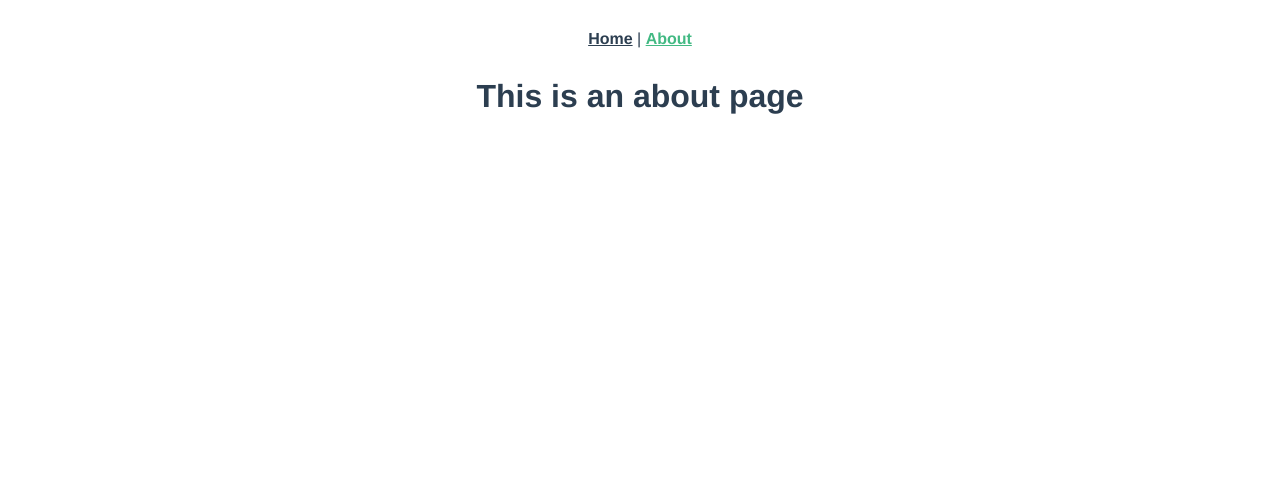
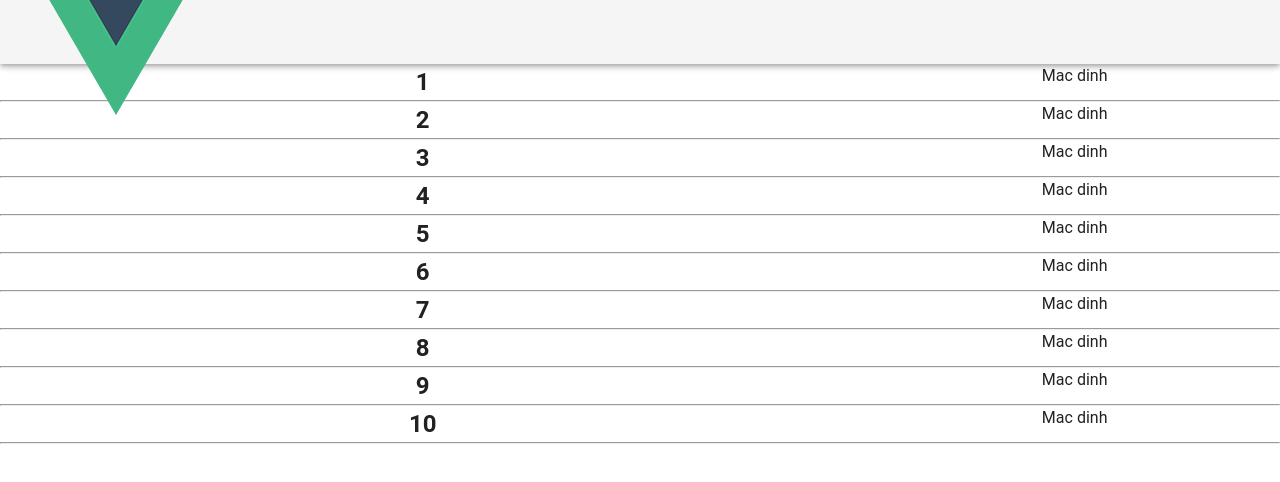
Before and after one commit to Maicntt2k60/vue, a Vue app in the folder front-end/: page /about in a window 1280 px wide. Shown: the top 482 px of the page. Built offline with nearby package versions, Linux system fonts and the light colour scheme.

Commit message:
commit create component

```diff
--- a/front-end/package.json
+++ b/front-end/package.json
@@ -17,7 +17,6 @@
   },
   "devDependencies": {
     "@vue/cli-plugin-babel": "~4.5.0",
-    "@vue/cli-plugin-eslint": "~4.5.0",
     "@vue/cli-plugin-router": "~4.5.0",
     "@vue/cli-service": "~4.5.0",
     "babel-eslint": "^10.1.0",
--- a/front-end/src/App.vue
+++ b/front-end/src/App.vue
@@ -1,32 +1,16 @@
 <template>
   <div id="app">
-    <div id="nav">
-      <router-link to="/">Home</router-link> |
-      <router-link to="/about">About</router-link>
-    </div>
-    <router-view/>
+    <default-layout>
+      <router-view/>
+    </default-layout>
   </div>
 </template>
+<script>
+import DefaultLayout from "@/layout/DefaultLayout";
+export default {
+  components: {DefaultLayout}
+}
+</script>
+<style>
 
-<style>
-#app {
-  font-family: Avenir, Helvetica, Arial, sans-serif;
-  -webkit-font-smoothing: antialiased;
-  -moz-osx-font-smoothing: grayscale;
-  text-align: center;
-  color: #2c3e50;
-}
-
-#nav {
-  padding: 30px;
-}
-
-#nav a {
-  font-weight: bold;
-  color: #2c3e50;
-}
-
-#nav a.router-link-exact-active {
-  color: #42b983;
-}
 </style>
--- a/front-end/src/components/HelloWorld.vue
+++ /dev/null
@@ -1,59 +0,0 @@
-<template>
-  <div class="hello">
-    <h1>{{ msg }}</h1>
-    <p>
-      For a guide and recipes on how to configure / customize this project,<br>
-      check out the
-      <a href="https://cli.vuejs.org" target="_blank" rel="noopener">vue-cli documentation</a>.
-    </p>
-    <h3>Installed CLI Plugins</h3>
-    <ul>
-      <li><a href="https://github.com/vuejs/vue-cli/tree/dev/packages/%40vue/cli-plugin-babel" target="_blank" rel="noopener">babel</a></li>
-      <li><a href="https://github.com/vuejs/vue-cli/tree/dev/packages/%40vue/cli-plugin-router" target="_blank" rel="noopener">router</a></li>
-      <li><a href="https://github.com/vuejs/vue-cli/tree/dev/packages/%40vue/cli-plugin-eslint" target="_blank" rel="noopener">eslint</a></li>
-    </ul>
-    <h3>Essential Links</h3>
-    <ul>
-      <li><a href="https://vuejs.org" target="_blank" rel="noopener">Core Docs</a></li>
-      <li><a href="https://forum.vuejs.org" target="_blank" rel="noopener">Forum</a></li>
-      <li><a href="https://chat.vuejs.org" target="_blank" rel="noopener">Community Chat</a></li>
-      <li><a href="https://twitter.com/vuejs" target="_blank" rel="noopener">Twitter</a></li>
-      <li><a href="https://news.vuejs.org" target="_blank" rel="noopener">News</a></li>
-    </ul>
-    <h3>Ecosystem</h3>
-    <ul>
-      <li><a href="https://router.vuejs.org" target="_blank" rel="noopener">vue-router</a></li>
-      <li><a href="https://vuex.vuejs.org" target="_blank" rel="noopener">vuex</a></li>
-      <li><a href="https://github.com/vuejs/vue-devtools#vue-devtools" target="_blank" rel="noopener">vue-devtools</a></li>
-      <li><a href="https://vue-loader.vuejs.org" target="_blank" rel="noopener">vue-loader</a></li>
-      <li><a href="https://github.com/vuejs/awesome-vue" target="_blank" rel="noopener">awesome-vue</a></li>
-    </ul>
-  </div>
-</template>
-
-<script>
-export default {
-  name: 'HelloWorld',
-  props: {
-    msg: String
-  }
-}
-</script>
-
-<!-- Add "scoped" attribute to limit CSS to this component only -->
-<style scoped>
-h3 {
-  margin: 40px 0 0;
-}
-ul {
-  list-style-type: none;
-  padding: 0;
-}
-li {
-  display: inline-block;
-  margin: 0 10px;
-}
-a {
-  color: #42b983;
-}
-</style>
--- /dev/null
+++ b/front-end/src/components/ItemPostList.vue
@@ -0,0 +1,27 @@
+<template>
+<div class="item-post-list">
+  <v-row>
+    <v-col cols="8">
+      <h2>{{msg}}</h2>
+    </v-col>
+    <v-col cols="4">Mac dinh</v-col>
+  </v-row>
+  <hr>
+
+</div>
+</template>
+
+<script>
+export default {
+  name: "ItemPostList",
+  props:{
+    msg:String
+  }
+}
+</script>
+
+<style scoped>
+.item-post-list{
+  text-align: center;
+}
+</style>
--- /dev/null
+++ b/front-end/src/layout/DefaultLayout.vue
@@ -0,0 +1,28 @@
+<template>
+  <div>
+    <v-app>
+      <v-app-bar app>
+        <header-default></header-default>
+      </v-app-bar>
+      <v-main>
+        <slot/>
+      </v-main>
+    </v-app>
+
+  </div>
+</template>
+
+<script>
+import HeaderDefault from "@/layout/HeaderDefault";
+import Footer from "@/layout/Footer";
+export default {
+  name: "DefaultLayout",
+  components:{
+    HeaderDefault, Footer
+  }
+}
+</script>
+
+<style scoped>
+
+</style>
--- /dev/null
+++ b/front-end/src/layout/Footer.vue
@@ -0,0 +1,13 @@
+<template>
+<div></div>
+</template>
+
+<script>
+export default {
+name: "Footer"
+}
+</script>
+
+<style scoped>
+
+</style>
--- /dev/null
+++ b/front-end/src/layout/HeaderDefault.vue
@@ -0,0 +1,18 @@
+<template>
+  <div>
+    <img src="@/assets/logo.png">
+  </div>
+</template>
+
+<script>
+export default {
+  name: "HeaderDefault",
+  data() {
+    return {}
+  }
+}
+</script>
+
+<style scoped>
+
+</style>
--- a/front-end/src/main.js
+++ b/front-end/src/main.js
@@ -1,9 +1,9 @@
 import Vue from 'vue'
 import App from './App.vue'
 import router from './router'
-import vuetify from '@/plugins/vuetify'
+import vuetify from './plugins/vuetify';
+
 Vue.config.productionTip = false
-
 new Vue({
   router,
   vuetify,
--- a/front-end/src/router/index.js
+++ b/front-end/src/router/index.js
@@ -22,7 +22,6 @@ const routes = [
 
 const router = new VueRouter({
   mode: 'history',
-  base: process.env.BASE_URL,
   routes
 })
 
--- a/front-end/src/views/About.vue
+++ b/front-end/src/views/About.vue
@@ -1,5 +1,19 @@
 <template>
-  <div class="about">
-    <h1>This is an about page</h1>
+  <div>
+    <ItemPostList v-for="index in 10" :key="index" :msg="index.toString()"/>
   </div>
 </template>
+<script>
+import ItemPostList from "@/components/ItemPostList.vue";
+export default {
+  name:"About",
+  components:{
+    ItemPostList
+  },
+  data(){
+    return{
+
+    }
+  }
+}
+</script>
--- a/front-end/src/views/Home.vue
+++ b/front-end/src/views/Home.vue
@@ -1,18 +1,29 @@
 <template>
   <div class="home">
-    <img alt="Vue logo" src="../assets/logo.png">
+    <h1>Home is component</h1>
     <HelloWorld msg="Welcome to Your Vue.js App"/>
+    <div v-for="index in 4" :key="index">
+    <p v-if="index%2 ===0">So chan la:{{index}}</p>
+      <p v-else>So le la:{{index}}</p>
+    </div>
+
+    <div>{{msg}}</div>
   </div>
 </template>
 
 <script>
-// @ is an alias to /src
-import HelloWorld from '@/components/HelloWorld.vue'
+import HelloWorld from '@/components/HelloWorld.vue';
 
 export default {
   name: 'Home',
   components: {
-    HelloWorld
-  }
+    HelloWorld,
+  },
+  data(){
+    return{
+      msg:"On create"
+    }
+  },
+
 }
 </script>
--- /dev/null
+++ b/front-end/vue.config.js
@@ -0,0 +1,6 @@
+module.exports = {
+  "transpileDependencies": [
+    "vuetify"
+  ],
+  lintOnSave:false
+}
```
